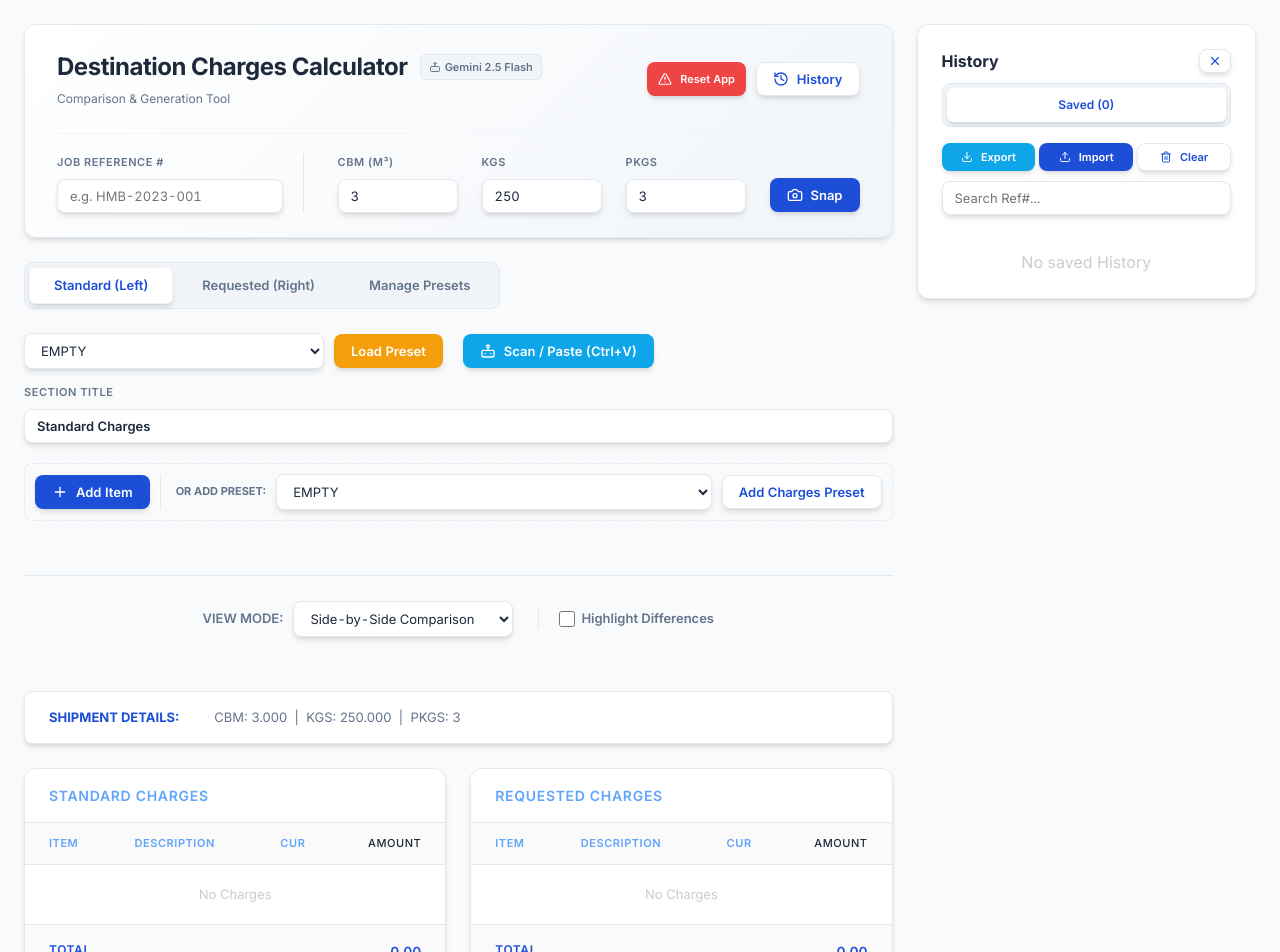
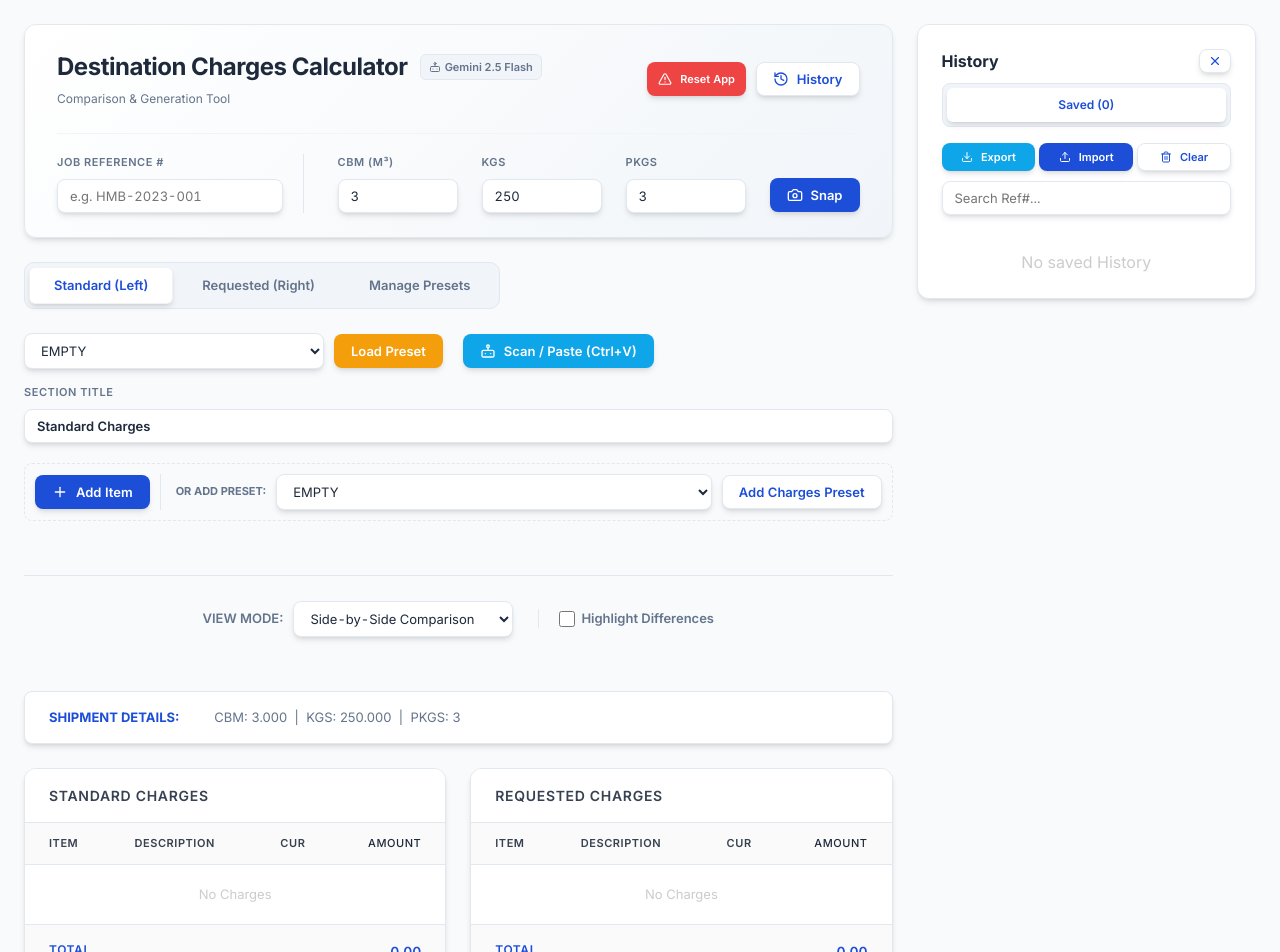
Before and after one commit to leo67621310-dev/DestCalc2026FEB, a React (Vite) app: page / in a window 1280 px wide. Shown: the top 952 px of the page. Built offline with nearby package versions, Linux system fonts and the light colour scheme.

Commit message:
Update index.css

```diff
--- a/index.css
+++ b/index.css
@@ -18,8 +18,8 @@
   --bg-soft: #F1F5F9;        /* Light panels (e.g. headers, inputs) */
   --bg-highlight: #DBEAFE;   /* Soft blue highlight / selection */
 
-  /* Softer blue specifically for table text */
-  --table-text: #60A5FA;     /* Light, less saturated blue */
+  /* Neutral tone for comparison table text */
+  --table-text: #374151;     /* Gray 700 */
 
   /* Semantic accents matching the HTML version */
   --success: #10B981;        /* Emerald 500 */
```
